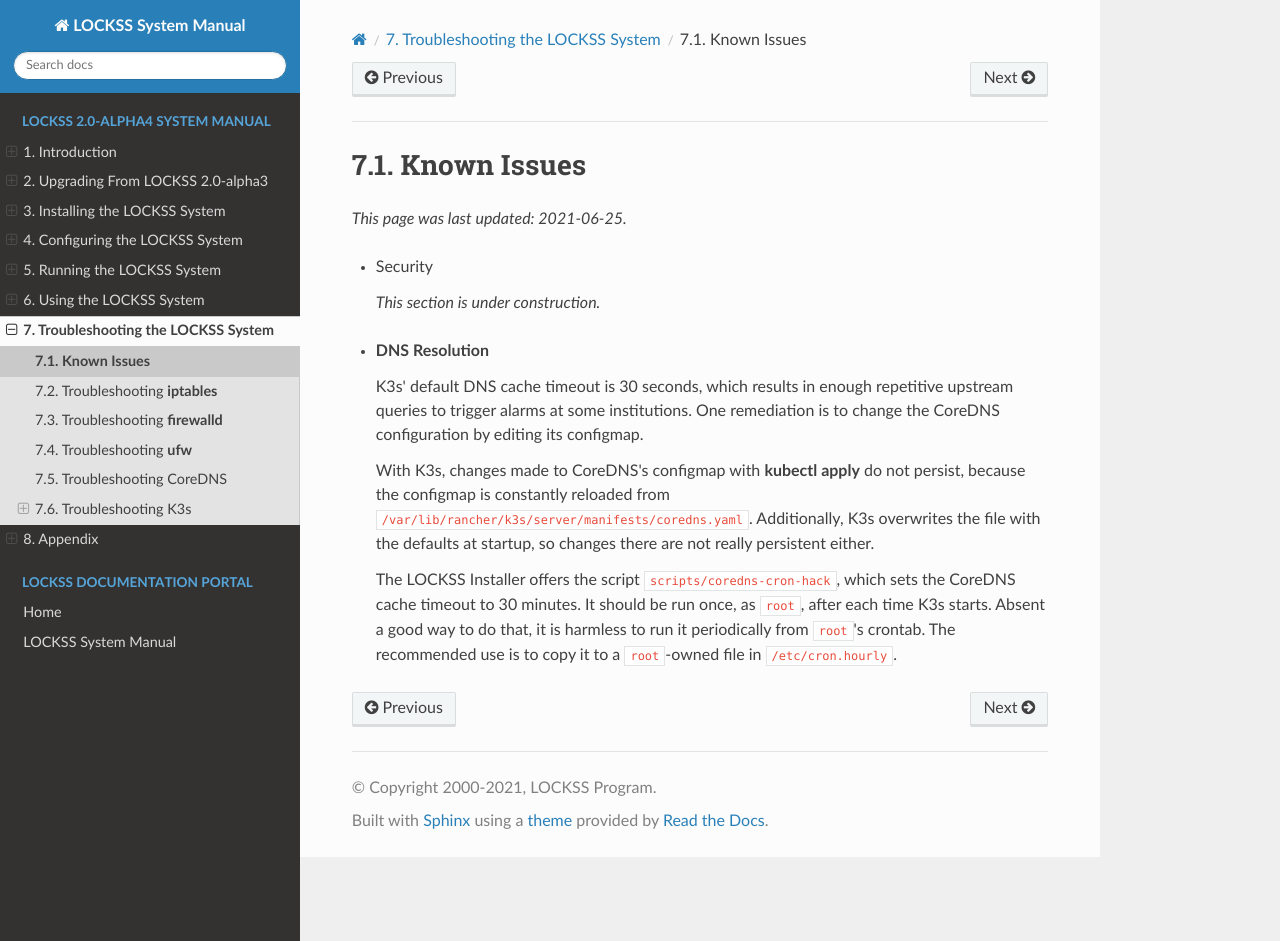
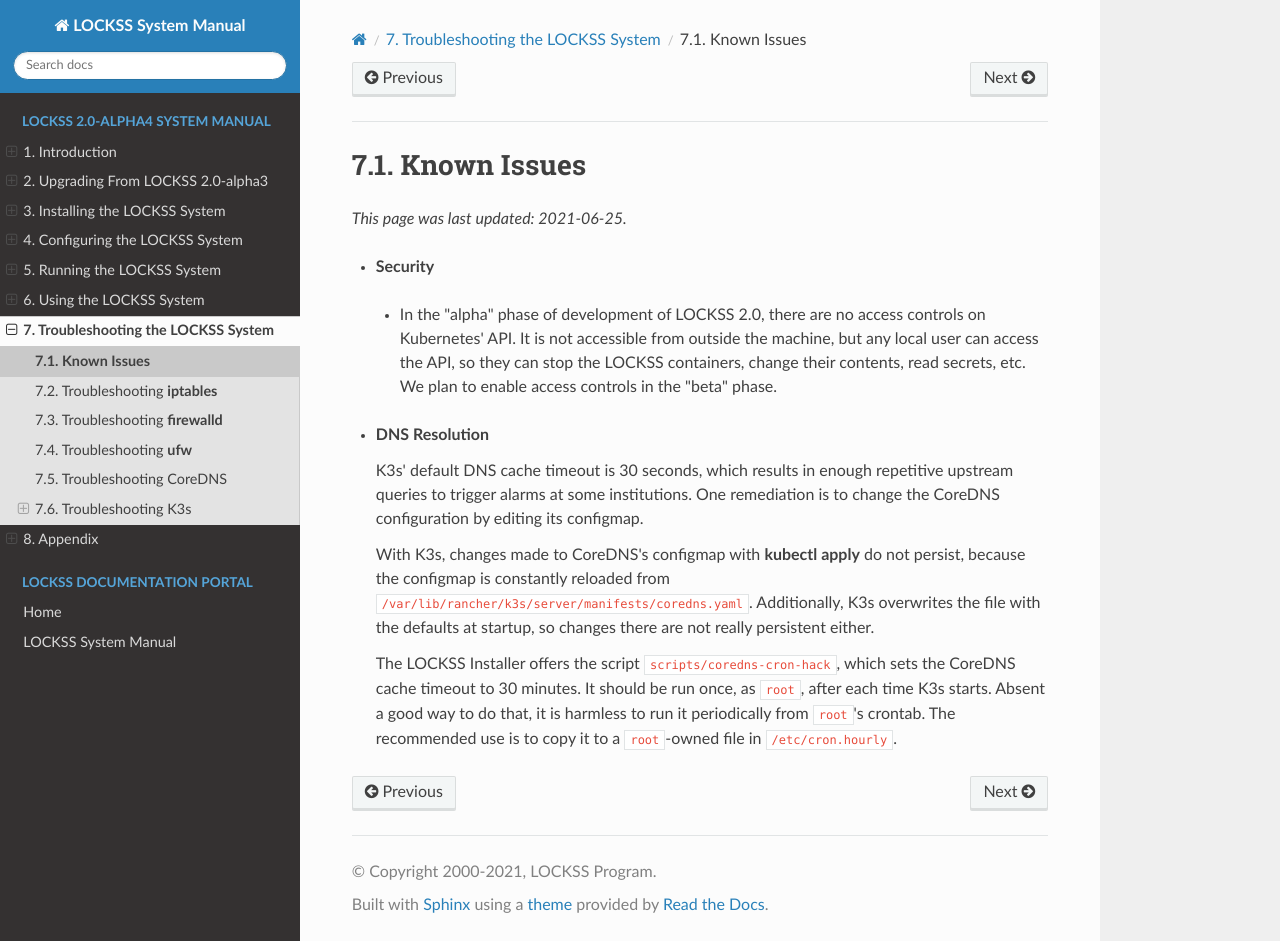
Before and after one commit to lockss/lockss-rtd-manual, a Sphinx documentation site: the page built from docs/troubleshooting/known-issues.rst, in a window 1280 px wide and 941 px high. Built offline with Sphinx 7.4.7 and the Read the Docs theme 2.0.0, drawn with Linux system fonts in a browser that asks for light colours.

Commit message:
Added Kubernetes access issue.

```diff
--- a/docs/troubleshooting/known-issues.rst
+++ b/docs/troubleshooting/known-issues.rst
@@ -6,9 +6,11 @@ Known Issues
 
 .. _known-issue-security:
 
-*  Security
+*  **Security**
 
-   *This section is under construction.*
+.. _known-issue-k8s-access:
+
+   *  In the "alpha" phase of development of LOCKSS 2.0, there are no access controls on Kubernetes' API. It is not accessible from outside the machine, but any local user can access the API, so they can stop the LOCKSS containers, change their contents, read secrets, etc. We plan to enable access controls in the "beta" phase.
 
 .. _known-issue-dns:
 
```
